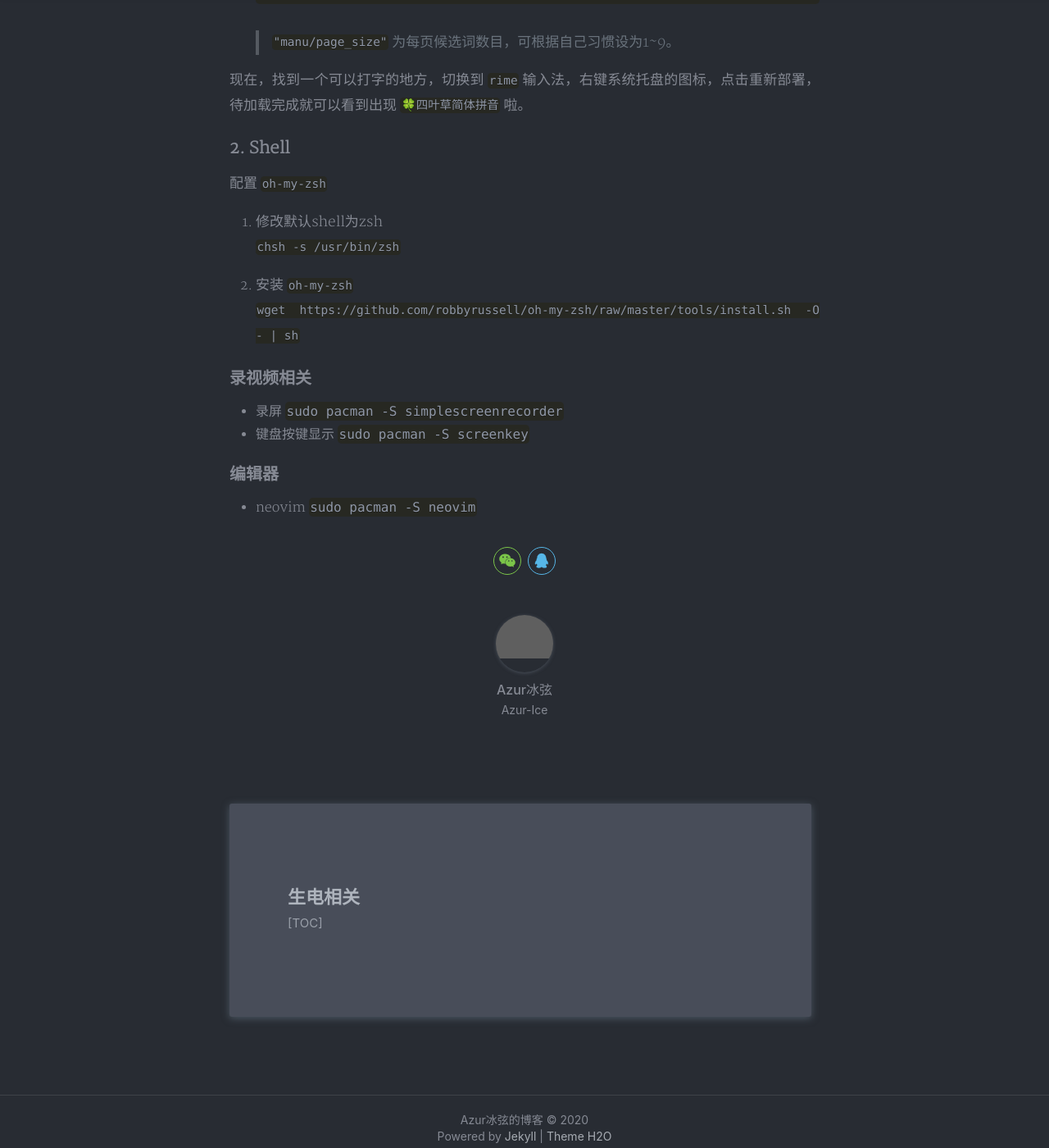
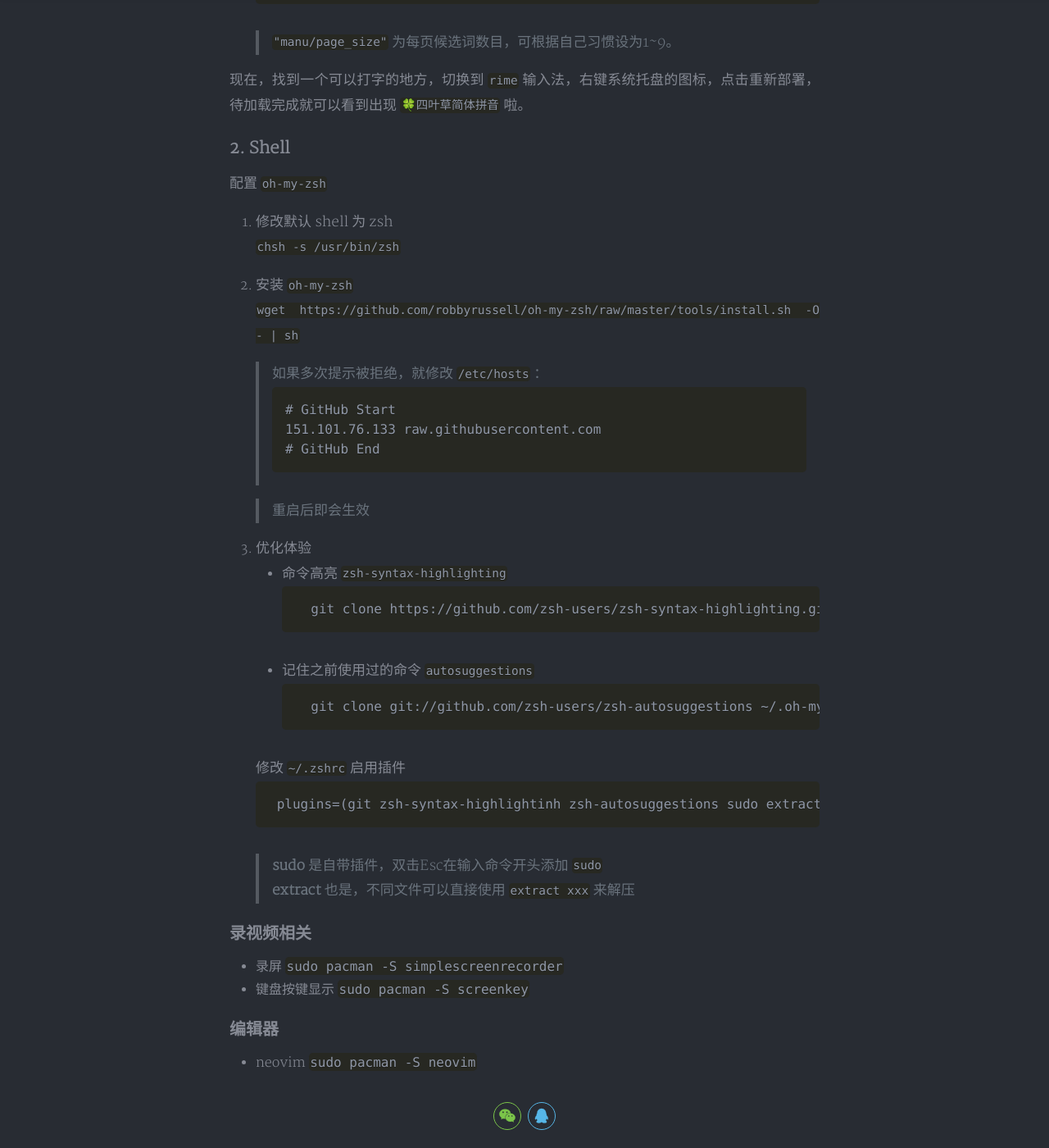
Before and after one commit to Azur-Ice/Azur-Ice.github.io, a Jekyll site: the page built from _posts/2020-08-25-ManjaroKDE.md, in a window 1280 px wide and 1400 px high, scrolled down 2273 px. Shown: the whole window at 82% size. Built offline with Jekyll 4.4.1, drawn with Linux system fonts in a browser that asks for light colours; nearby versions of some CDN libraries; comment, search, counter and statistics services are not loaded; a style sheet for code colours, icons or effects is not loaded; grey boxes are pictures that could not be loaded.

Commit message:
Update 2020-08-25-ManjaroKDE.md

````diff
--- a/_posts/2020-08-25-ManjaroKDE.md
+++ b/_posts/2020-08-25-ManjaroKDE.md
@@ -99,13 +99,47 @@
 
 配置 `oh-my-zsh`
 
-1. 修改默认shell为zsh
+1. 修改默认 shell 为 zsh
 
 	`chsh -s /usr/bin/zsh`
 
 2. 安装 `oh-my-zsh`
 
 	`wget https://github.com/robbyrussell/oh-my-zsh/raw/master/tools/install.sh -O - | sh`
+
+    > 如果多次提示被拒绝，就修改 `/etc/hosts` ：
+    >
+    > ```
+    > # GitHub Start
+    > 151.101.76.133 raw.githubusercontent.com
+    > # GitHub End
+    > ```
+
+	> 重启后即会生效
+
+3. 优化体验
+
+	- 命令高亮 `zsh-syntax-highlighting`
+
+		```
+		git clone https://github.com/zsh-users/zsh-syntax-highlighting.git ${ZSH_CUSTOM:-~/.oh-my-zsh/custom}/plugins/zsh-syntax-highlighting
+		```
+
+	- 记住之前使用过的命令 `autosuggestions`
+
+		```text
+		git clone git://github.com/zsh-users/zsh-autosuggestions ~/.oh-my-zsh/custom/plugins/zsh-autosuggestions
+		```
+
+	修改 `~/.zshrc` 启用插件
+
+	```
+	plugins=(git zsh-syntax-highlightinh zsh-autosuggestions sudo extract)
+	```
+
+	> **sudo** 是自带插件，双击Esc在输入命令开头添加 `sudo`
+	>
+	> **extract** 也是，不同文件可以直接使用 `extract xxx` 来解压
 
 ### 录视频相关
 
````
